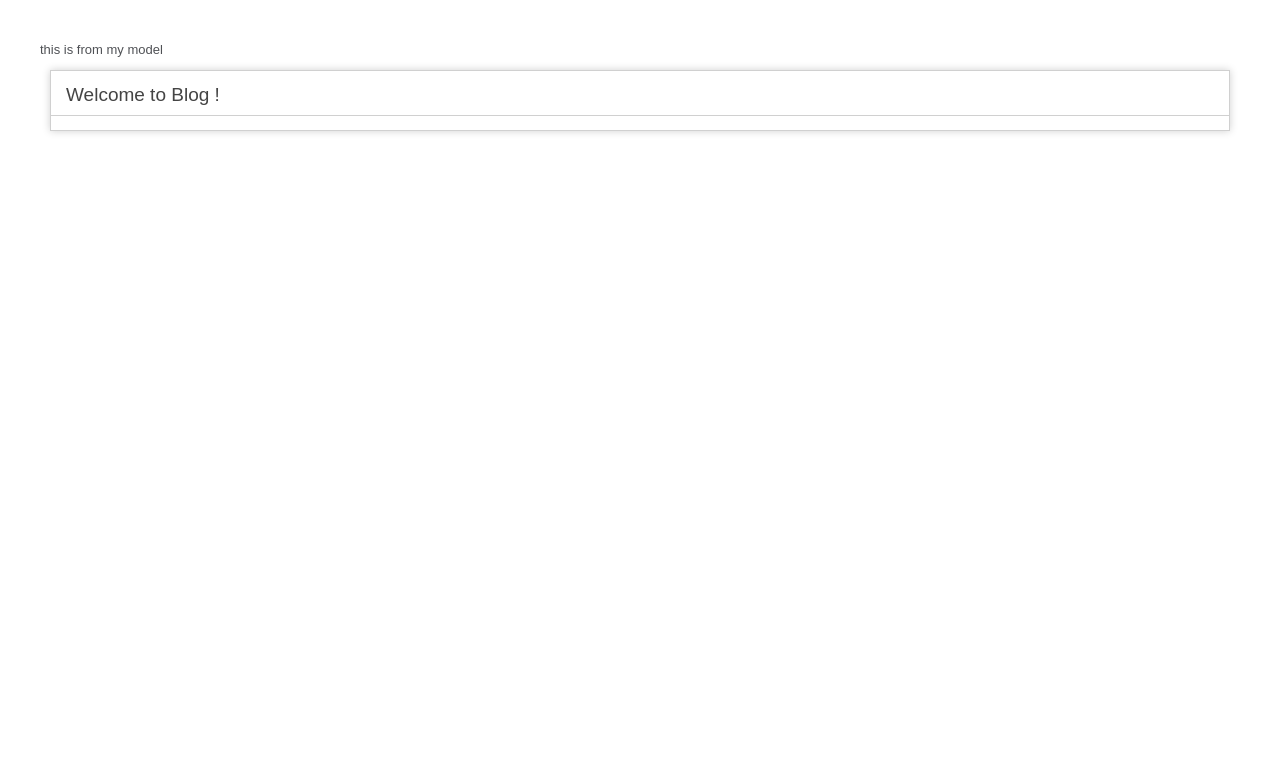
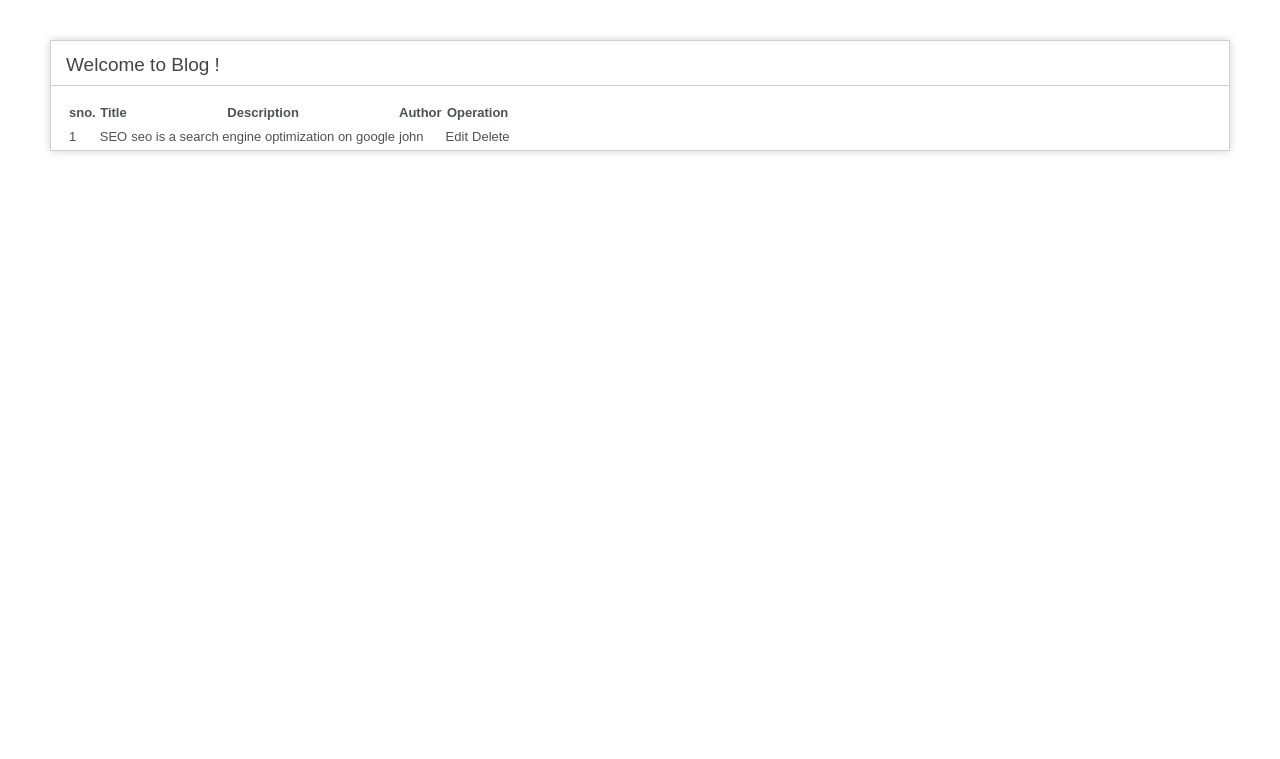
Before and after one commit to johnn2222/ciProject, a CodeIgniter app: page /ciProject/ in a window 1280 px wide. Shown: the top 759 px of the page. Run offline with CodeIgniter, Linux system fonts and the light colour scheme.

Commit message:
uniq classes

```diff
--- a/application/config/config.php
+++ b/application/config/config.php
@@ -163,7 +163,7 @@ $config['permitted_uri_chars'] = 'a-z 0-9~%.:_\-';
 |
 */
 $config['allow_get_array']		= TRUE;
-$config['enable_query_strings'] = TRUE;
+$config['enable_query_strings'] = FALSE;
 $config['controller_trigger']	= 'c';
 $config['function_trigger']		= 'm';
 $config['directory_trigger']	= 'd'; // experimental not currently in use
--- a/application/controllers/blog.php
+++ b/application/controllers/blog.php
@@ -24,9 +24,10 @@ class Blog extends MY_Controller {
     }
 	public function index()
 	{
-            $this->load->model('blog_model');
-            $this->blog_model->testModel();
-              $this->load->view('blog/index');
+            $this->load->model('blog_model','blog');
+            $res=$this->blog->getBlog();
+            $data['blogdata']=$res;
+            $this->load->view('blog/index',$data);
 
 	}
 }
--- a/application/models/blog_model.php
+++ b/application/models/blog_model.php
@@ -1,9 +1,11 @@
 <?php  if ( ! defined('BASEPATH')) exit('No direct script access allowed');
 class Blog_Model extends MY_Model{
 
-//    public function testModel2(){
-//        echo "model";
-//    }
+    public function getblog(){
+        return [
+          ["ID"=>"2","AUTHOR"=>"john","TITLE"=>"SEO","DESCRIPTION"=>"seo is a search engine optimization on google"]
+        ];
+    }
 
 }
 
--- a/application/views/blog/index.php
+++ b/application/views/blog/index.php
@@ -70,7 +70,30 @@
 	<h1>Welcome to Blog !</h1>
 
 	<div id="body">
+            <table>
+                <tr>
+                <th>sno.</th>
+                <th>Title</th>
+                <th>Description</th>
+                <th>Author</th>
+                <th colspan="2">Operation</th>
+                </tr>
+                <?php
+                $i=1;
+                foreach($blogdata as $row):?>
+                <tr>
+                    <td><?php echo $i ?></td>
+                    <td><?php echo $row['TITLE'];?></td>
+                    <td><?php echo $row['DESCRIPTION'];?></td>
+                    <td><?php echo $row['AUTHOR'];?></td>
+                    <td>Edit</td>
+                    <td>Delete</td>
+                </tr>
+                <?php
+                $i++;
+                endforeach;?>
 
+            </table>
 	</div>
 
 </div>
```
